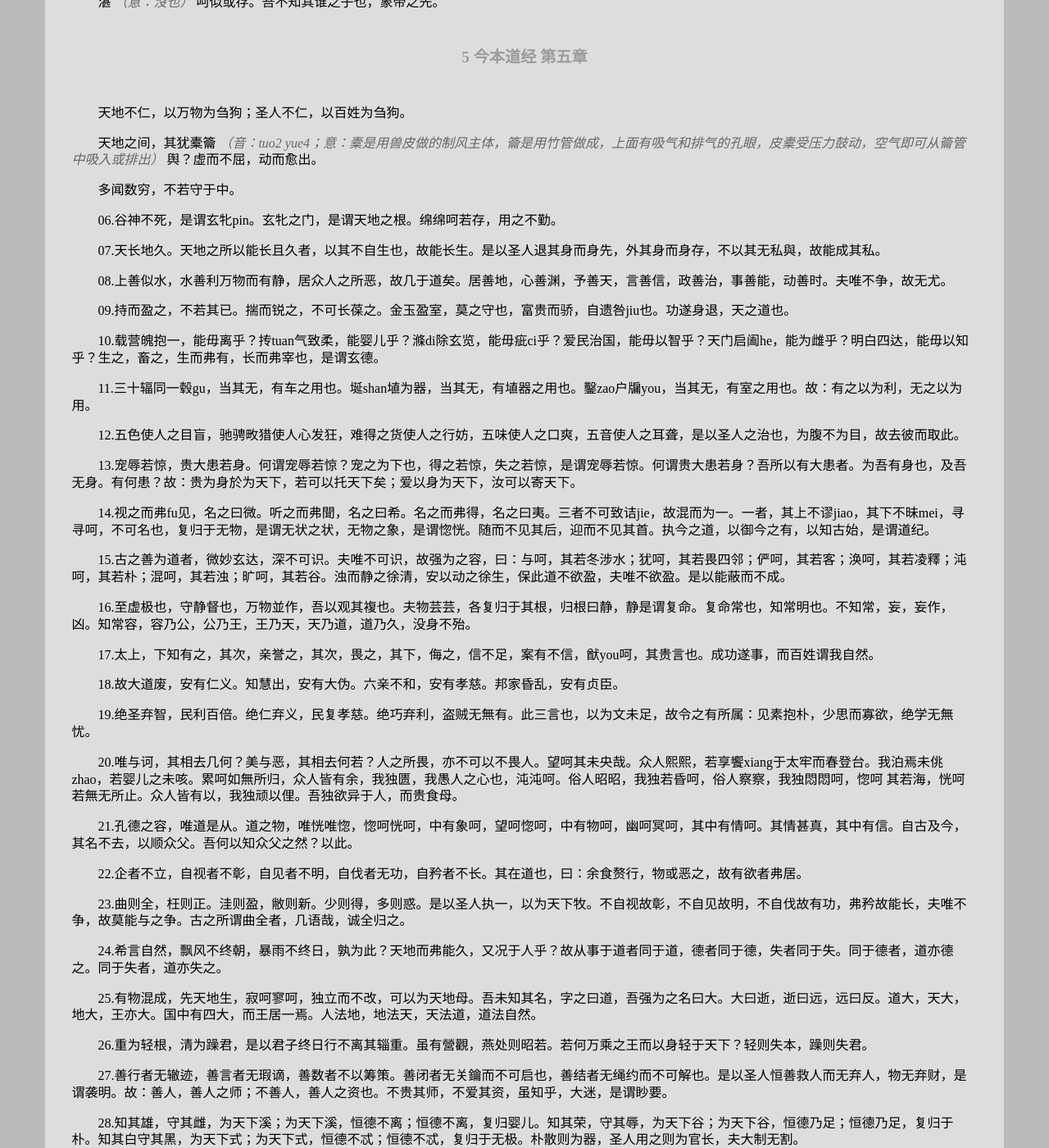
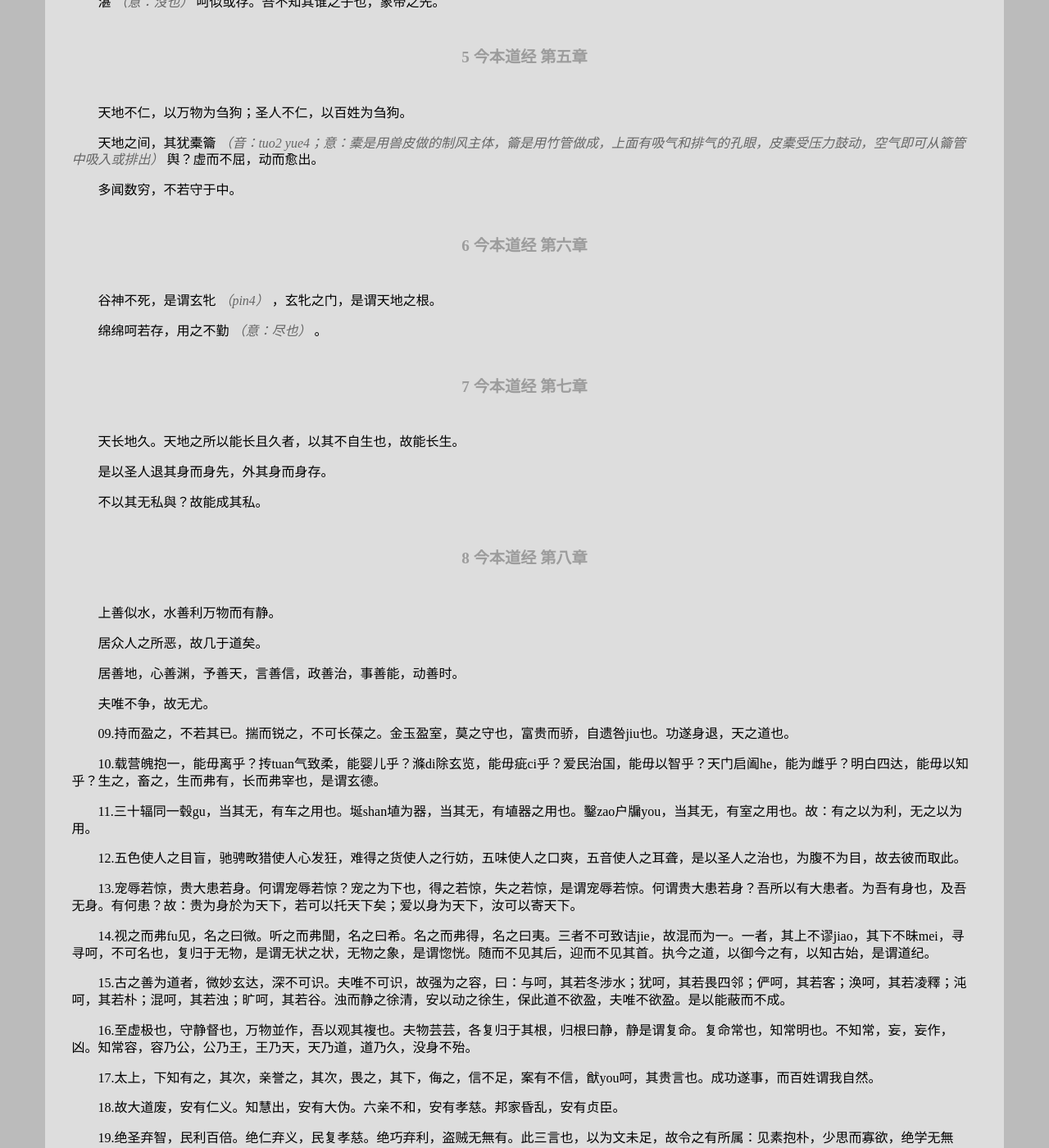
Before and after one commit to leiqin/leiqin.github.io, a Jekyll site: the page built from shoucang/daodejing.markdown, in a window 1280 px wide and 1400 px high, scrolled down 11543 px. Shown: the whole window at 82% size. Built offline with Jekyll 4.4.1, drawn with Linux system fonts in a browser that asks for light colours; nearby versions of some CDN libraries.

Commit message:
道德经 道经 6 7 8

```diff
--- a/shoucang/daodejing.markdown
+++ b/shoucang/daodejing.markdown
@@ -457,13 +457,31 @@ title: 道德经
 
 多闻数穷，不若守于中。
 
+###### 6 今本道经 第六章
+
+谷神不死，是谓玄牝 _（pin4）_ ，玄牝之门，是谓天地之根。
+
+绵绵呵若存，用之不勤 _（意：尽也）_ 。
+
+###### 7 今本道经 第七章
+
+天长地久。天地之所以能长且久者，以其不自生也，故能长生。
+
+是以圣人退其身而身先，外其身而身存。
+
+不以其无私與？故能成其私。
+
+###### 8 今本道经 第八章
+
+上善似水，水善利万物而有静。
+
+居众人之所恶，故几于道矣。
+
+居善地，心善渊，予善天，言善信，政善治，事善能，动善时。
+
+夫唯不争，故无尤。
 
 
-06.谷神不死，是谓玄牝pin。玄牝之门，是谓天地之根。绵绵呵若存，用之不勤。
-
-07.天长地久。天地之所以能长且久者，以其不自生也，故能长生。是以圣人退其身而身先，外其身而身存，不以其无私與，故能成其私。
-
-08.上善似水，水善利万物而有静，居众人之所恶，故几于道矣。居善地，心善渊，予善天，言善信，政善治，事善能，动善时。夫唯不争，故无尤。
 
 09.持而盈之，不若其已。揣而锐之，不可长葆之。金玉盈室，莫之守也，富贵而骄，自遗咎jiu也。功遂身退，天之道也。
 
```
